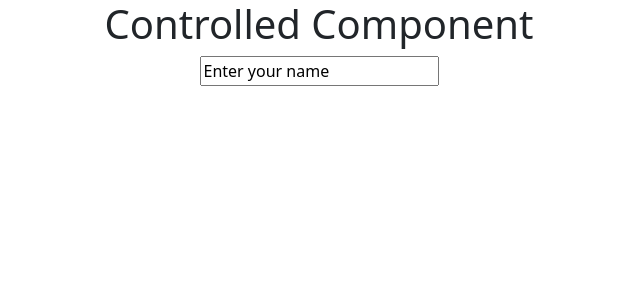
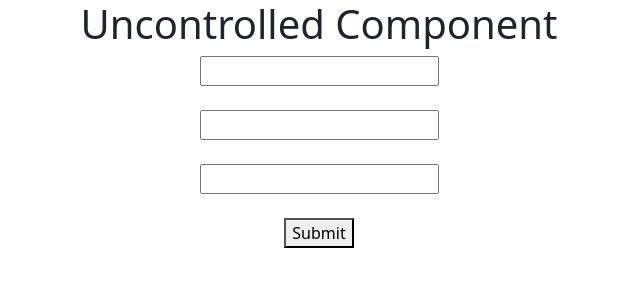
Before and after one commit to Sachin-RJ7/React-Tut, a React (Create React App) app: page / in a window 1280 px wide. Shown: the top 300 px of the page, without its empty margins (321-961 px from the left). Built offline with nearby package versions, Linux system fonts and the light colour scheme.

Commit message:
done Uncontrolled component

```diff
--- a/src/App.js
+++ b/src/App.js
@@ -1,23 +1,42 @@
 
-import { useState } from "react";
+import { useRef } from "react";
 import "./App.css";
 
-// controlled component
 
-// A controlled component is a type of form element in React that is controlled by the component's state. In other words, the value of a controlled component is determined by the value of the component's state, rather than by the value of the DOM element's value attribute.
+// Uncontrolled component
+
+// An uncontrolled component is a form element in React that is not controlled by the component's state. In other words, the value of an uncontrolled component is determined by the DOM element's value attribute, rather than by the component's state.
 
 function App()
 {
 
-  const [val, setValue] = useState("Enter your name");
+  let inputRef1 = useRef(null)
+  let inputRef2 = useRef(null)
+  let inputRef3 = useRef(null)
 
+  function submitForm(e)
+  {
+    e.preventDefault();
+    console.log("input field 1",inputRef1.current.value)
+    console.log("input field 2",inputRef2.current.value)
+    console.log("input field 3",inputRef3.current.value)
+  }
 
   return(
     <div className="App">
-      <h1>Controlled Component</h1>
-      <input type="text" value={val} onChange={(e)=>setValue(e.target.value)} />
+
+      <h1>Uncontrolled Component</h1>
+
+      <form onSubmit={submitForm}>
+        <input type="text" ref={inputRef1 } /><br /> <br />
+        <input type="text" ref={inputRef2} /><br /> <br />
+        <input type="text" ref={inputRef3} /><br /> <br />
+        <button type="submit" >Submit</button>
+      </form>
+
     </div>
   )
+
 }
 
 export default App;
```
